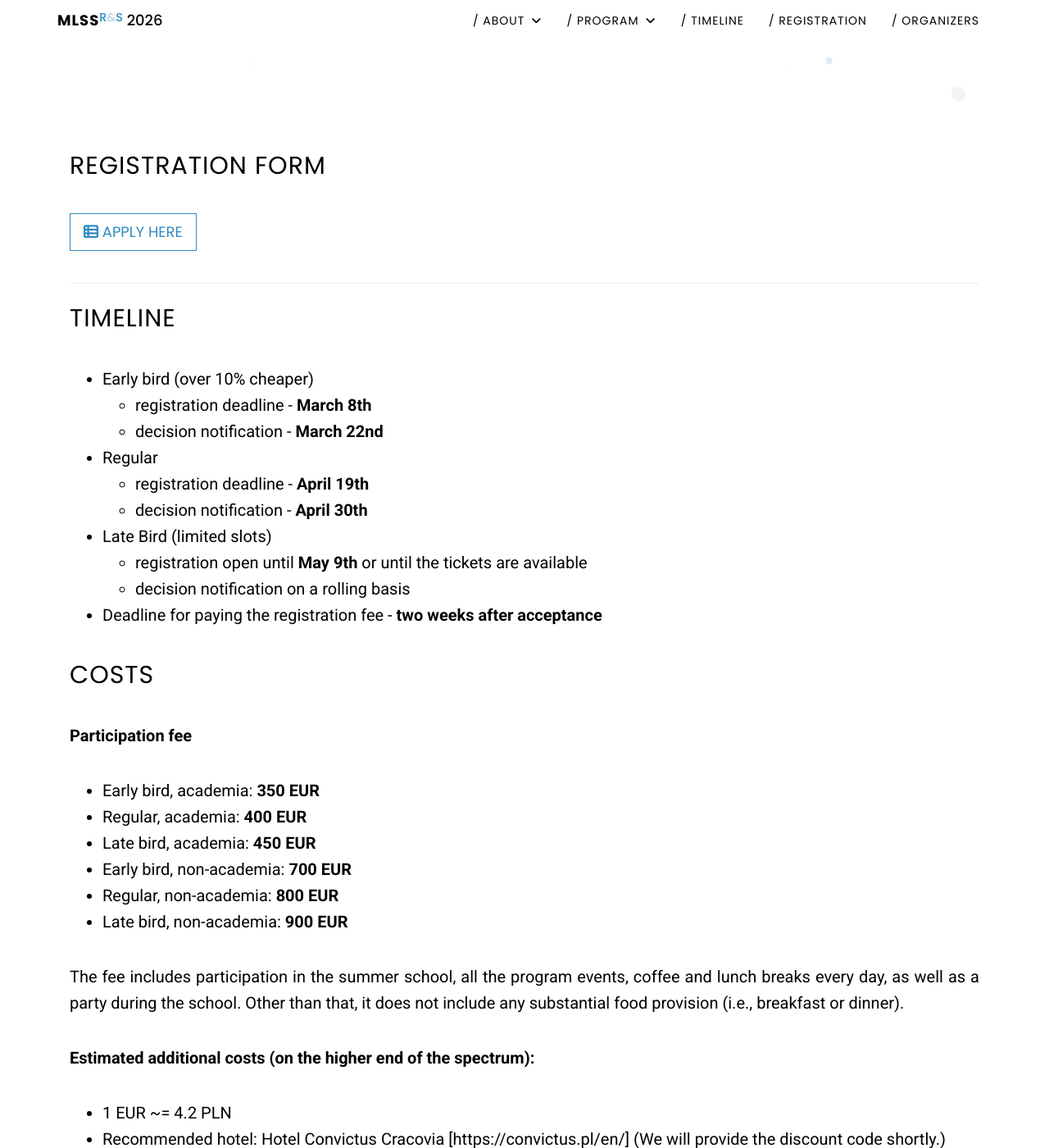
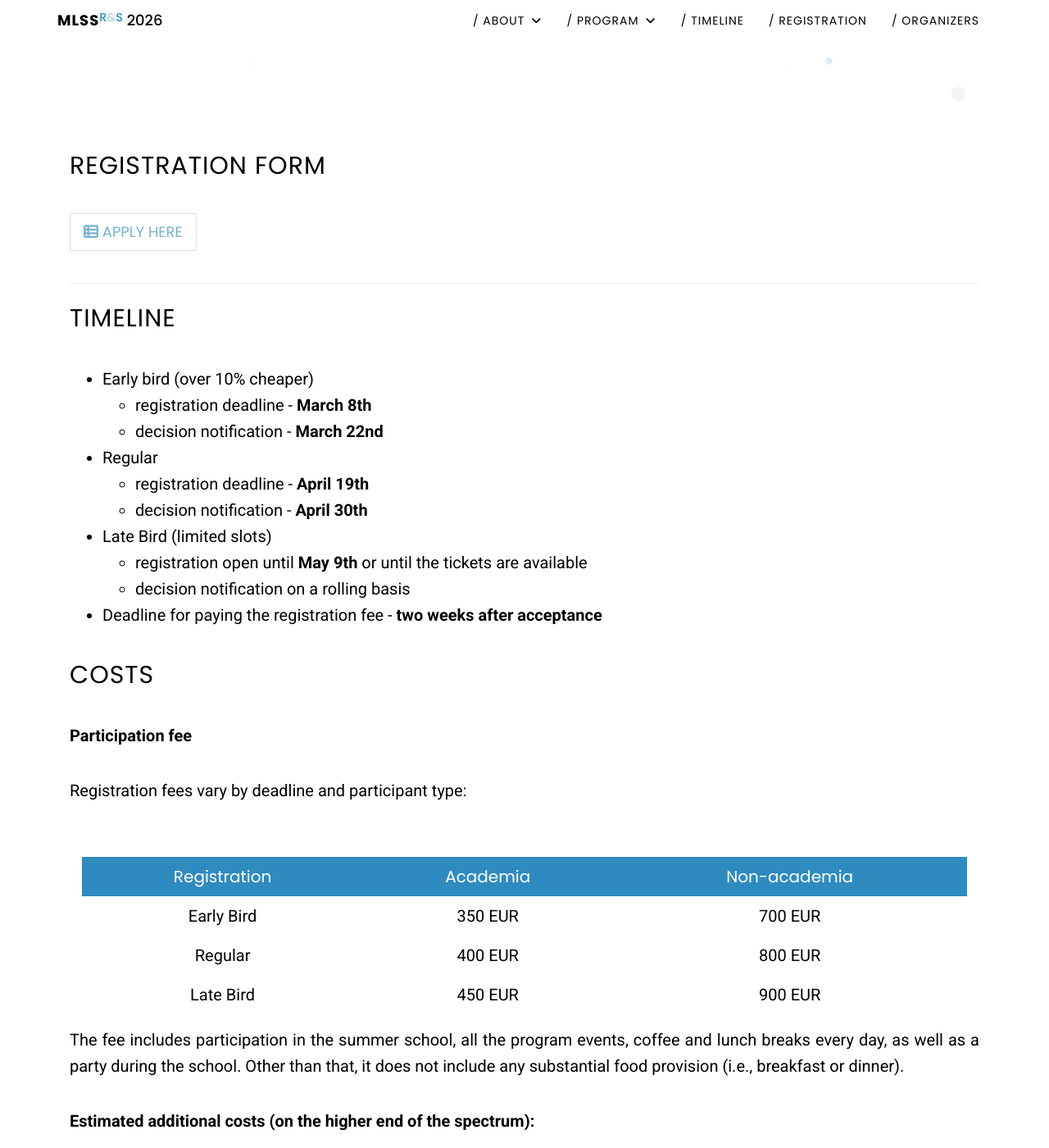
Before and after one commit to mlinpl/mlss2026.mlinpl.org, a Jekyll site: the page built from pages/registration.md, in a window 1280 px wide and 1400 px high, scrolled down 210 px. Shown: the whole window at 82% size. Built offline with Jekyll 4.4.1, drawn with Linux system fonts in a browser that asks for light colours.

Commit message:
Use table for registration fees

```diff
--- a/_includes/css/main.css
+++ b/_includes/css/main.css
@@ -1064,6 +1064,12 @@ body {
     font-family: 'Poppins', sans-serif;
     font-weight: normal;
     text-align: center;
+    padding: 8px;
+}
+
+.ticket-info table td{
+    text-align: center;
+    padding: 8px;
 }
 
 .ticket-current {
--- a/pages/registration.md
+++ b/pages/registration.md
@@ -6,7 +6,7 @@ permalink: /registration
 
 ## Registration form
 
-<a href="TODO" class="btn btn-default btn-lg"><i class="fa-solid fa-table-list"></i> <span class="network-name">Apply here</span></a>
+<a href="TODO" class="btn btn-default btn-lg" disabled><i class="fa-solid fa-table-list"></i> <span class="network-name">Apply here</span></a>
 
 ---
 
@@ -25,12 +25,37 @@ permalink: /registration
 ## Costs
 
 **Participation fee**
-* Early bird, academia: **350 EUR**
-* Regular, academia: **400 EUR**
-* Late bird, academia: **450 EUR**
-* Early bird, non-academia: **700 EUR**
-* Regular, non-academia: **800 EUR**
-* Late bird, non-academia: **900 EUR**
+
+Registration fees vary by deadline and participant type:
+
+<div class="ticket-info">
+<table>
+  <thead class="bg-active">
+    <tr>
+      <th>Registration</th>
+      <th>Academia</th>
+      <th>Non-academia</th>
+    </tr>
+  </thead>
+  <tbody>
+    <tr>
+      <td>Early Bird</td>
+      <td>350 EUR</td>
+      <td>700 EUR</td>
+    </tr>
+    <tr>
+      <td>Regular</td>
+      <td>400 EUR</td>
+      <td>800 EUR</td>
+    </tr>
+    <tr>
+      <td>Late Bird</td>
+      <td>450 EUR</td>
+      <td>900 EUR</td>
+    </tr>
+  </tbody>
+</table>
+</div>
 
 The fee includes participation in the summer school, all the program events, coffee and lunch breaks every day, as well as a party during the school. Other than that, it does not include any substantial food provision (i.e., breakfast or dinner).
 
```
